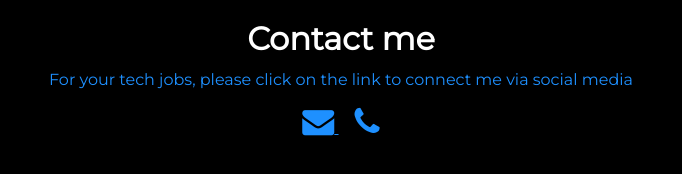
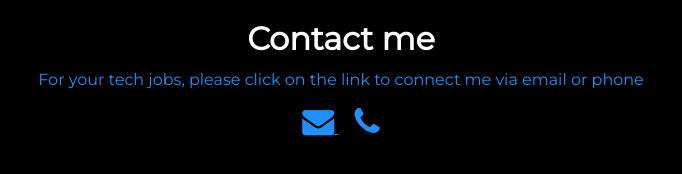
Before and after one commit to akintadedayo14-wq/portfolio, a plain HTML site: page myPortfolio-main/index.html in a window 1280 px wide. Shown: the part 3320-3494 px from the top of the page, 299-981 px from the left. Drawn offline with nearby package versions, Linux system fonts and the light colour scheme.

Commit message:
text updated

```diff
--- a/myPortfolio-main/index.html
+++ b/myPortfolio-main/index.html
@@ -197,7 +197,7 @@
 
   <div class="container connectMe py-5 text-center" id="contact">
     <h1 class="connect">Contact me</h1>
-    <h3 class="socials">For your tech jobs, please click on the link to connect me via social media</h3>
+    <h3 class="socials">For your tech jobs, please click on the link to connect me via email or phone</h3>
     <div class="socialIcons mt-3">
       <a href="mailto:dayofalodun6@gmail.com" class="mx-2" aria-label="Email me">
         <i class="fa fa-envelope fa-2x"></i>
```
